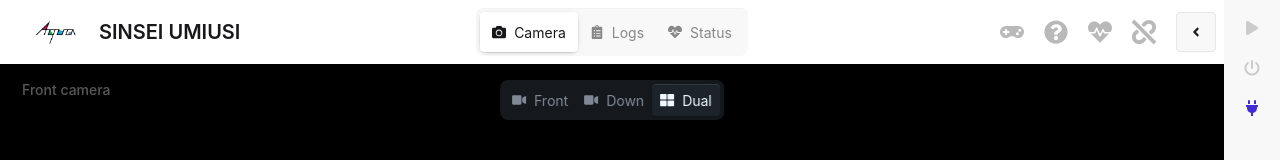
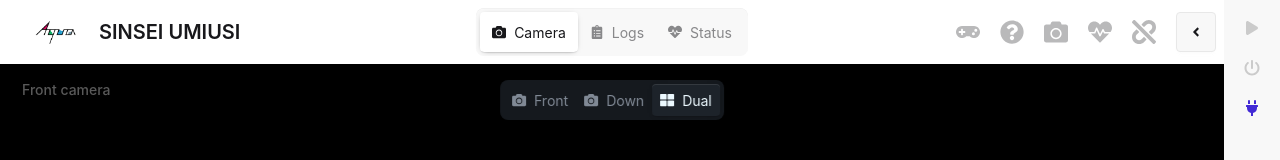
Before and after one commit to rogy-AquaLab/sinsei_UMIUSI_ui, a React (Vite) app: page / in a window 1280 px wide. Shown: the top 160 px of the page. Built offline with nearby package versions, Linux system fonts and the light colour scheme; no server answers.

Commit message:
feat(navbar): カメラアイコンを追加し、アイコンを共通コンポーネント化

```diff
--- a/src/components/CameraViewer.tsx
+++ b/src/components/CameraViewer.tsx
@@ -1,5 +1,5 @@
 import { useState } from 'react'
-import { FaThLarge, FaVideo } from 'react-icons/fa'
+import { FaCamera, FaThLarge } from 'react-icons/fa'
 import WebRtcVideo from '@/components/camera/WebRtcVideo'
 import { CAMERA_STREAMS, type CameraId } from '@/stores/cameraStreamStore'
 
@@ -45,7 +45,7 @@ const CameraViewer = () => {
           aria-selected={viewMode === 'front'}
           onClick={() => setViewMode('front')}
         >
-          <FaVideo />
+          <FaCamera />
           Front
         </button>
         <button
@@ -55,7 +55,7 @@ const CameraViewer = () => {
           aria-selected={viewMode === 'down'}
           onClick={() => setViewMode('down')}
         >
-          <FaVideo />
+          <FaCamera />
           Down
         </button>
         <button
--- a/src/components/Navbar.tsx
+++ b/src/components/Navbar.tsx
@@ -1,4 +1,5 @@
 import { FaAngleLeft } from 'react-icons/fa'
+import CameraStatusIcon from '@/components/navbar/CameraStatusIcon'
 import GamepadStatusIcon from '@/components/navbar/GamepadStatusIcon'
 import MainTabs from '@/components/navbar/MainTabs'
 import ModeIcon from '@/components/navbar/ModeIcon'
@@ -31,6 +32,7 @@ const Navbar = ({ activeTab, onTabChange }: NavbarProps) => {
         <div className="flex items-center gap-5">
           <GamepadStatusIcon />
           <ModeIcon />
+          <CameraStatusIcon />
           <SystemStatusIcon />
           <RosConnectionStatusIcon />
           <label
--- /dev/null
+++ b/src/components/navbar/CameraStatusIcon.tsx
@@ -0,0 +1,47 @@
+import { FaCamera } from 'react-icons/fa'
+import StatusIcon, { type StatusIconTone } from '@/components/navbar/StatusIcon'
+import {
+  CAMERA_STREAMS,
+  type CameraId,
+  useCameraStreamStore,
+} from '@/stores/cameraStreamStore'
+
+const describeCameras = (cameraIds: CameraId[], state: string) => {
+  if (cameraIds.length === CAMERA_STREAMS.length) return `Cameras ${state}`
+  const camera = CAMERA_STREAMS.find(({ id }) => id === cameraIds[0])
+  return `${camera?.label ?? 'Camera'} ${state}`
+}
+
+const CameraStatusIcon = () => {
+  const cameras = useCameraStreamStore((store) => store.cameras)
+  const cameraIdsByStatus = (status: (typeof cameras)[CameraId]['status']) =>
+    CAMERA_STREAMS.filter(({ id }) => cameras[id].status === status).map(
+      ({ id }) => id,
+    )
+
+  const failedCameraIds = cameraIdsByStatus('failed')
+  const liveCameraIds = cameraIdsByStatus('live')
+  const retryingCameraIds = cameraIdsByStatus('retrying')
+  const connectingCameraIds = cameraIdsByStatus('connecting')
+
+  let label = 'Cameras connecting'
+  let tone: StatusIconTone = 'warning'
+
+  if (liveCameraIds.length === CAMERA_STREAMS.length) {
+    label = 'Cameras live'
+    tone = 'success'
+  } else if (failedCameraIds.length === CAMERA_STREAMS.length) {
+    label = 'Cameras unavailable'
+    tone = 'muted'
+  } else if (failedCameraIds.length > 0) {
+    label = describeCameras(failedCameraIds, 'unavailable')
+  } else if (retryingCameraIds.length > 0) {
+    label = describeCameras(retryingCameraIds, 'reconnecting')
+  } else if (connectingCameraIds.length > 0) {
+    label = describeCameras(connectingCameraIds, 'connecting')
+  }
+
+  return <StatusIcon icon={FaCamera} label={label} tone={tone} />
+}
+
+export default CameraStatusIcon
--- a/src/components/navbar/GamepadStatusIcon.tsx
+++ b/src/components/navbar/GamepadStatusIcon.tsx
@@ -1,4 +1,5 @@
 import { FaGamepad } from 'react-icons/fa'
+import StatusIcon from '@/components/navbar/StatusIcon'
 import { useGamepadStore } from '@/stores/gamepadStore'
 
 const GamepadStatusIcon = () => {
@@ -6,16 +7,15 @@ const GamepadStatusIcon = () => {
   const selectedIndex = useGamepadStore((state) => state.selectedIndex)
 
   return (
-    <div
-      className={`tooltip tooltip-bottom text-2xl ${selectedIndex !== null ? 'text-success' : 'text-base-content/30'}`}
-      data-tip={
+    <StatusIcon
+      icon={FaGamepad}
+      label={
         selectedIndex !== null
-          ? gamepads[selectedIndex]?.id
+          ? (gamepads[selectedIndex]?.id ?? 'Gamepad connected')
           : 'No Gamepad Connected'
       }
-    >
-      <FaGamepad />
-    </div>
+      tone={selectedIndex !== null ? 'success' : 'muted'}
+    />
   )
 }
 
--- a/src/components/navbar/ModeIcon.tsx
+++ b/src/components/navbar/ModeIcon.tsx
@@ -4,38 +4,31 @@ import {
   FaQuestionCircle,
   FaRobot,
 } from 'react-icons/fa'
+import StatusIcon from '@/components/navbar/StatusIcon'
 import { robotModeToString } from '@/msgs/utils/RobotMode'
 import { useRobotStateStore } from '@/stores/robotStateStore'
 
 const ModeIcon = () => {
   const mode = useRobotStateStore((state) => state.mode)
 
-  const tone =
+  const tone = mode === null || mode === 'POWERED_OFF' ? 'muted' : 'info'
+  const Icon =
     mode === null
-      ? 'text-base-content/30'
-      : mode === 'POWERED_OFF'
-        ? 'text-error'
-        : 'text-primary'
+      ? FaQuestionCircle
+      : mode === 'POWERED_OFF' || mode === 'STANDBY'
+        ? FaPauseCircle
+        : mode === 'MANUAL'
+          ? FaHandPaper
+          : mode === 'AUTO'
+            ? FaRobot
+            : FaQuestionCircle
 
   return (
-    <div
-      className={`tooltip tooltip-bottom text-2xl ${tone}`}
-      data-tip={`${mode ? robotModeToString(mode) : 'Unknown'} Mode`}
-    >
-      {mode === null ? (
-        <FaQuestionCircle />
-      ) : mode === 'POWERED_OFF' ? (
-        <FaPauseCircle />
-      ) : mode === 'STANDBY' ? (
-        <FaPauseCircle />
-      ) : mode === 'MANUAL' ? (
-        <FaHandPaper />
-      ) : mode === 'AUTO' ? (
-        <FaRobot />
-      ) : (
-        <FaQuestionCircle />
-      )}
-    </div>
+    <StatusIcon
+      icon={Icon}
+      label={`${mode ? robotModeToString(mode) : 'Unknown'} Mode`}
+      tone={tone}
+    />
   )
 }
 
--- a/src/components/navbar/RosConnectionStatusIcon.tsx
+++ b/src/components/navbar/RosConnectionStatusIcon.tsx
@@ -1,4 +1,5 @@
 import { FaLink, FaUnlink } from 'react-icons/fa'
+import StatusIcon, { type StatusIconTone } from '@/components/navbar/StatusIcon'
 import { useRosStore } from '@/stores/rosStore'
 
 const RosConnectionStatusIcon = () => {
@@ -6,31 +7,22 @@ const RosConnectionStatusIcon = () => {
   const isConnected = connectionState === 'connected'
   const isDisconnected = connectionState === 'disconnected'
   const Icon = isDisconnected ? FaUnlink : FaLink
-  const config = isConnected
+  const config: { label: string; tone: StatusIconTone } = isConnected
     ? {
         label: 'ROS connected',
-        tone: 'text-success',
+        tone: 'success',
       }
     : isDisconnected
       ? {
           label: 'ROS disconnected',
-          tone: 'text-base-content/30',
+          tone: 'muted',
         }
       : {
           label: 'ROS connection changing',
-          tone: 'text-warning',
+          tone: 'warning',
         }
 
-  return (
-    <div
-      className={`tooltip tooltip-bottom text-2xl ${config.tone}`}
-      data-tip={config.label}
-      role="img"
-      aria-label={config.label}
-    >
-      <Icon />
-    </div>
-  )
+  return <StatusIcon icon={Icon} label={config.label} tone={config.tone} />
 }
 
 export default RosConnectionStatusIcon
--- /dev/null
+++ b/src/components/navbar/StatusIcon.tsx
@@ -0,0 +1,30 @@
+import type { IconType } from 'react-icons'
+
+export type StatusIconTone = 'info' | 'success' | 'warning' | 'error' | 'muted'
+
+type Props = {
+  icon: IconType
+  label: string
+  tone: StatusIconTone
+}
+
+const toneClasses: Record<StatusIconTone, string> = {
+  info: 'text-info',
+  success: 'text-success',
+  warning: 'text-warning',
+  error: 'text-error',
+  muted: 'text-base-content/30',
+}
+
+const StatusIcon = ({ icon: Icon, label, tone }: Props) => (
+  <div
+    className={`tooltip tooltip-bottom text-2xl ${toneClasses[tone]}`}
+    data-tip={label}
+    role="img"
+    aria-label={label}
+  >
+    <Icon />
+  </div>
+)
+
+export default StatusIcon
--- a/src/components/navbar/SystemStatusIcon.tsx
+++ b/src/components/navbar/SystemStatusIcon.tsx
@@ -1,4 +1,5 @@
 import { FaHeartbeat } from 'react-icons/fa'
+import StatusIcon, { type StatusIconTone } from '@/components/navbar/StatusIcon'
 import { useHealthStore } from '@/stores/healthStore'
 import { useRosStore } from '@/stores/rosStore'
 import { useThrusterStateStore } from '@/stores/thrusterStateStore'
@@ -10,51 +11,44 @@ const SystemStatusIcon = () => {
     (state) => state.telemetryStatus,
   )
 
-  const config =
+  const config: { label: string; tone: StatusIconTone } =
     connectionState !== 'connected'
       ? {
           label: 'System status unavailable',
-          tone: 'text-base-content/30',
+          tone: 'muted',
         }
       : overallStatus === 'error'
         ? {
             label: 'Health check failed',
-            tone: 'text-error',
+            tone: 'error',
           }
         : overallStatus === 'stale'
           ? {
               label: 'Health data outdated',
-              tone: 'text-warning',
+              tone: 'warning',
             }
           : overallStatus === 'unknown'
             ? {
                 label: 'Health status unknown',
-                tone: 'text-warning',
+                tone: 'warning',
               }
             : telemetryStatus === 'stale'
               ? {
                   label: 'Thruster telemetry outdated',
-                  tone: 'text-warning',
+                  tone: 'warning',
                 }
               : telemetryStatus === 'unknown'
                 ? {
                     label: 'Thruster telemetry unavailable',
-                    tone: 'text-warning',
+                    tone: 'warning',
                   }
                 : {
                     label: 'System status normal',
-                    tone: 'text-success',
+                    tone: 'success',
                   }
 
   return (
-    <div
-      className={`tooltip tooltip-bottom text-2xl ${config.tone}`}
-      data-tip={config.label}
-      role="img"
-      aria-label={config.label}
-    >
-      <FaHeartbeat />
-    </div>
+    <StatusIcon icon={FaHeartbeat} label={config.label} tone={config.tone} />
   )
 }
 
```
